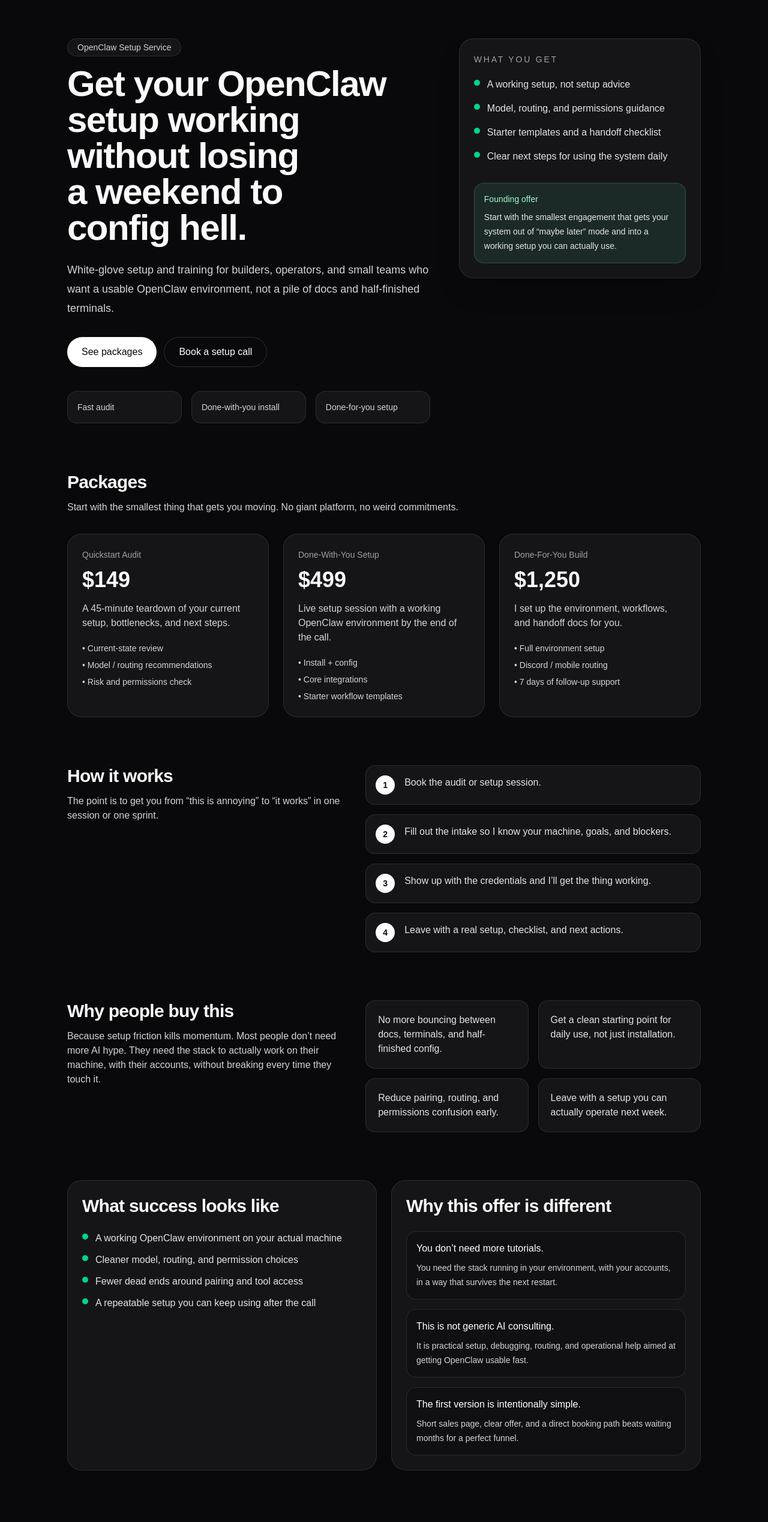
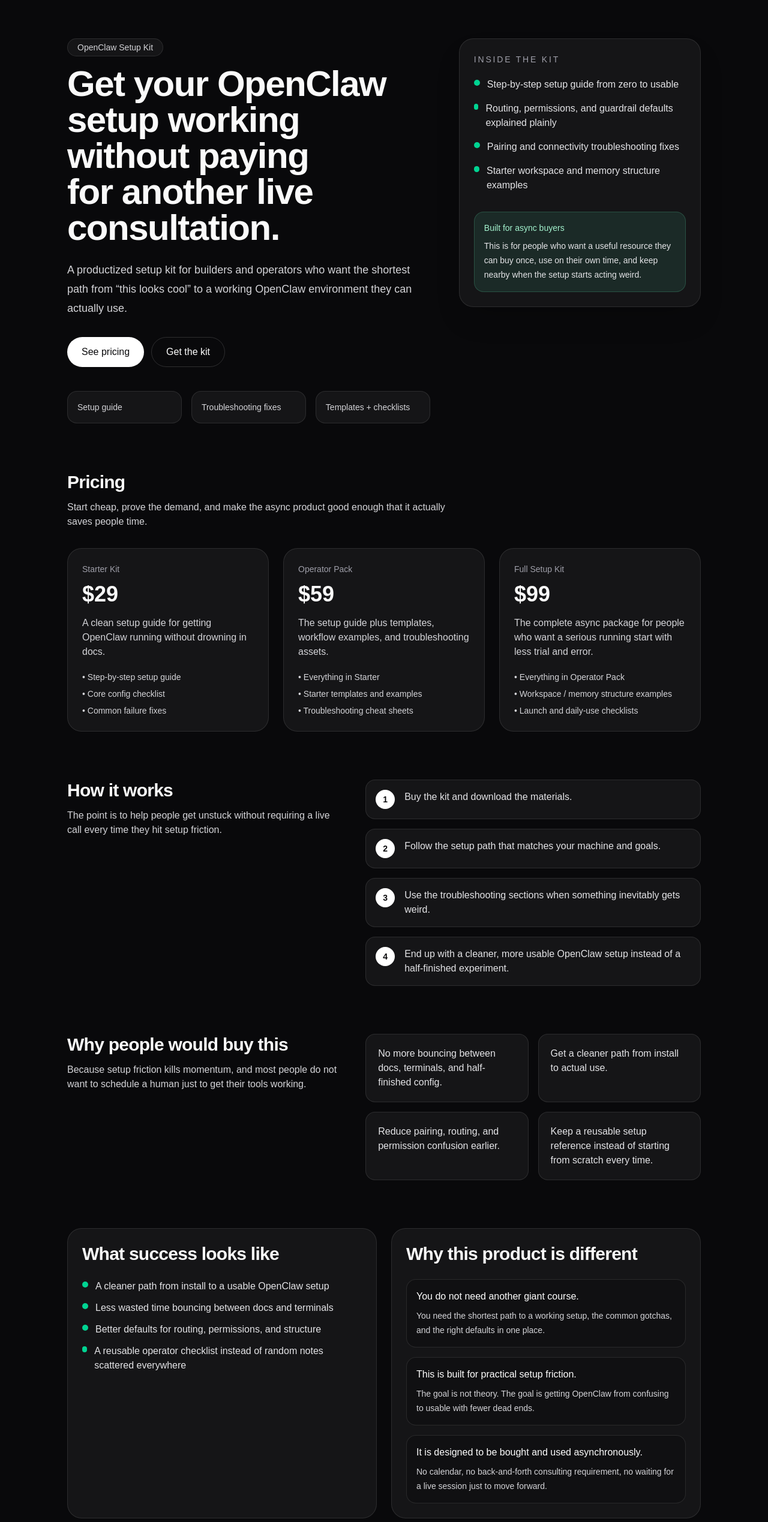
Before and after one commit to Jadkins333/openclaw-setup-service-v2, a Next.js app: page / in a window 1280 px wide. Shown: the top 2538 px of the page at 60% size. Built offline with nearby package versions, Linux system fonts and the light colour scheme.

Commit message:
Pivot landing page to OpenClaw Setup Kit

```diff
--- a/src/app/layout.tsx
+++ b/src/app/layout.tsx
@@ -13,8 +13,8 @@
 });
 
 export const metadata: Metadata = {
-  title: "OpenClaw Setup Service",
-  description: "White-glove OpenClaw setup and training for builders and small teams.",
+  title: "OpenClaw Setup Kit",
+  description: "A productized guide, templates, and troubleshooting kit for getting OpenClaw running with less friction.",
 };
 
 export default function RootLayout({
--- a/src/app/page.tsx
+++ b/src/app/page.tsx
@@ -1,85 +1,94 @@
-const packages = [
+const productTiers = [
   {
-    name: "Quickstart Audit",
-    price: "$149",
-    summary: "A 45-minute teardown of your current setup, bottlenecks, and next steps.",
+    name: "Starter Kit",
+    price: "$29",
+    summary: "A clean setup guide for getting OpenClaw running without drowning in docs.",
     bullets: [
-      "Current-state review",
-      "Model / routing recommendations",
-      "Risk and permissions check",
+      "Step-by-step setup guide",
+      "Core config checklist",
+      "Common failure fixes",
     ],
   },
   {
-    name: "Done-With-You Setup",
-    price: "$499",
-    summary: "Live setup session with a working OpenClaw environment by the end of the call.",
+    name: "Operator Pack",
+    price: "$59",
+    summary: "The setup guide plus templates, workflow examples, and troubleshooting assets.",
     bullets: [
-      "Install + config",
-      "Core integrations",
-      "Starter workflow templates",
+      "Everything in Starter",
+      "Starter templates and examples",
+      "Troubleshooting cheat sheets",
     ],
   },
   {
-    name: "Done-For-You Build",
-    price: "$1,250",
-    summary: "I set up the environment, workflows, and handoff docs for you.",
+    name: "Full Setup Kit",
+    price: "$99",
+    summary: "The complete async package for people who want a serious running start with less trial and error.",
     bullets: [
-      "Full environment setup",
-      "Discord / mobile routing",
-      "7 days of follow-up support",
+      "Everything in Operator Pack",
+      "Workspace / memory structure examples",
+      "Launch and daily-use checklists",
     ],
   },
 ];
 
+const contents = [
+  "Step-by-step setup guide from zero to usable",
+  "Routing, permissions, and guardrail defaults explained plainly",
+  "Pairing and connectivity troubleshooting fixes",
+  "Starter workspace and memory structure examples",
+  "First useful workflow ideas so the install actually leads somewhere",
+  "A practical checklist for what to do after setup is complete",
+];
+
 const steps = [
-  "Book the audit or setup session.",
-  "Fill out the intake so I know your machine, goals, and blockers.",
-  "Show up with the credentials and I’ll get the thing working.",
-  "Leave with a real setup, checklist, and next actions.",
+  "Buy the kit and download the materials.",
+  "Follow the setup path that matches your machine and goals.",
+  "Use the troubleshooting sections when something inevitably gets weird.",
+  "End up with a cleaner, more usable OpenClaw setup instead of a half-finished experiment.",
 ];
 
 const faqs = [
   {
     question: "Who is this for?",
     answer:
-      "People who want OpenClaw working on a real machine with real channels, not people looking for a vague AI strategy deck.",
+      "People who want OpenClaw working on a real machine with real channels, not people looking for vague AI inspiration.",
   },
   {
-    question: "What can you help set up?",
+    question: "Is this a PDF only?",
     answer:
-      "Local installs, routing, node pairing, Discord/mobile access, memory basics, guardrails, starter workflows, and the first useful skills/templates.",
+      "No. The better version is a setup kit: guide, templates, checklists, examples, and troubleshooting notes. The PDF is only one part of it.",
   },
   {
     question: "Do I need to be technical?",
     answer:
-      "Not especially. It helps if you’re comfortable sharing screens and following a checklist, but the service is designed to reduce setup friction, not add to it.",
+      "You do not need to be deeply technical, but you do need to be willing to follow instructions and poke around your machine a little.",
   },
   {
-    question: "What happens after the session?",
+    question: "Will this fix every possible setup problem?",
     answer:
-      "You leave with a working environment, handoff notes, and a clear next-step list so you’re not stuck the next day wondering what broke.",
+      "No guide can promise that, but the point is to eliminate the common failure modes and give you a much better chance of getting to a working setup quickly.",
   },
 ];
 
 const outcomes = [
-  "A working OpenClaw environment on your actual machine",
-  "Cleaner model, routing, and permission choices",
-  "Fewer dead ends around pairing and tool access",
-  "A repeatable setup you can keep using after the call",
+  "A cleaner path from install to a usable OpenClaw setup",
+  "Less wasted time bouncing between docs and terminals",
+  "Better defaults for routing, permissions, and structure",
+  "A reusable operator checklist instead of random notes scattered everywhere",
 ];
 
-const objections = [
+const reasons = [
   {
-    title: "You don’t need more tutorials.",
-    copy: "You need the stack running in your environment, with your accounts, in a way that survives the next restart.",
+    title: "You do not need another giant course.",
+    copy: "You need the shortest path to a working setup, the common gotchas, and the right defaults in one place.",
   },
   {
-    title: "This is not generic AI consulting.",
-    copy: "It is practical setup, debugging, routing, and operational help aimed at getting OpenClaw usable fast.",
+    title: "This is built for practical setup friction.",
+    copy: "The goal is not theory. The goal is getting OpenClaw from confusing to usable with fewer dead ends.",
   },
   {
-    title: "The first version is intentionally simple.",
-    copy: "Short sales page, clear offer, and a direct booking path beats waiting months for a perfect funnel.",
+    title: "It is designed to be bought and used asynchronously.",
+    copy: "No calendar, no back-and-forth consulting requirement, no waiting for a live session just to move forward.",
   },
 ];
 
@@ -90,37 +99,36 @@
         <div className="grid gap-12 lg:grid-cols-[1.2fr_0.8fr] lg:items-start">
           <div className="max-w-3xl">
             <p className="mb-4 inline-flex rounded-full border border-white/10 bg-white/5 px-4 py-1 text-sm text-zinc-300">
-              OpenClaw Setup Service
+              OpenClaw Setup Kit
             </p>
             <h1 className="text-5xl font-semibold tracking-tight text-balance sm:text-6xl">
-              Get your OpenClaw setup working without losing a weekend to config hell.
+              Get your OpenClaw setup working without paying for another live consultation.
             </h1>
             <p className="mt-6 max-w-2xl text-lg leading-8 text-zinc-300">
-              White-glove setup and training for builders, operators, and small teams
-              who want a usable OpenClaw environment, not a pile of docs and half-finished
-              terminals.
+              A productized setup kit for builders and operators who want the shortest path
+              from “this looks cool” to a working OpenClaw environment they can actually use.
             </p>
 
             <div className="mt-8 flex flex-col gap-3 sm:flex-row">
               <a
-                href="#packages"
+                href="#pricing"
                 className="inline-flex items-center justify-center rounded-full bg-white px-6 py-3 font-medium text-zinc-950 transition hover:bg-zinc-200"
               >
-                See packages
+                See pricing
               </a>
               <a
-                href="#contact"
+                href="#buy"
                 className="inline-flex items-center justify-center rounded-full border border-white/15 px-6 py-3 font-medium text-white transition hover:bg-white/5"
               >
-                Book a setup call
+                Get the kit
               </a>
             </div>
 
             <div className="mt-10 grid gap-4 sm:grid-cols-3">
               {[
-                "Fast audit",
-                "Done-with-you install",
-                "Done-for-you setup",
+                "Setup guide",
+                "Troubleshooting fixes",
+                "Templates + checklists",
               ].map((item) => (
                 <div key={item} className="rounded-2xl border border-white/10 bg-white/5 p-4 text-sm text-zinc-300">
                   {item}
@@ -130,14 +138,9 @@
           </div>
 
           <aside className="rounded-3xl border border-white/10 bg-white/5 p-6 shadow-2xl shadow-black/20">
-            <p className="text-sm uppercase tracking-[0.2em] text-zinc-400">What you get</p>
+            <p className="text-sm uppercase tracking-[0.2em] text-zinc-400">Inside the kit</p>
             <ul className="mt-5 space-y-4 text-zinc-200">
-              {[
-                "A working setup, not setup advice",
-                "Model, routing, and permissions guidance",
-                "Starter templates and a handoff checklist",
-                "Clear next steps for using the system daily",
-              ].map((item) => (
+              {contents.slice(0, 4).map((item) => (
                 <li key={item} className="flex gap-3">
                   <span className="mt-1 h-2.5 w-2.5 rounded-full bg-emerald-400" />
                   <span>{item}</span>
@@ -146,29 +149,29 @@
             </ul>
 
             <div className="mt-8 rounded-2xl border border-emerald-300/20 bg-emerald-300/10 p-4">
-              <p className="text-sm font-medium text-emerald-200">Founding offer</p>
+              <p className="text-sm font-medium text-emerald-200">Built for async buyers</p>
               <p className="mt-2 text-sm leading-6 text-zinc-200">
-                Start with the smallest engagement that gets your system out of “maybe later” mode and into a working setup you can actually use.
+                This is for people who want a useful resource they can buy once, use on their own time, and keep nearby when the setup starts acting weird.
               </p>
             </div>
           </aside>
         </div>
 
-        <section id="packages" className="mt-20">
-          <h2 className="text-3xl font-semibold tracking-tight">Packages</h2>
+        <section id="pricing" className="mt-20">
+          <h2 className="text-3xl font-semibold tracking-tight">Pricing</h2>
           <p className="mt-3 max-w-2xl text-zinc-300">
-            Start with the smallest thing that gets you moving. No giant platform, no weird commitments.
+            Start cheap, prove the demand, and make the async product good enough that it actually saves people time.
           </p>
           <div className="mt-8 grid gap-6 lg:grid-cols-3">
-            {packages.map((pkg) => (
-              <article key={pkg.name} className="rounded-3xl border border-white/10 bg-white/5 p-6">
-                <p className="text-sm text-zinc-400">{pkg.name}</p>
+            {productTiers.map((tier) => (
+              <article key={tier.name} className="rounded-3xl border border-white/10 bg-white/5 p-6">
+                <p className="text-sm text-zinc-400">{tier.name}</p>
                 <div className="mt-3 flex items-end gap-3">
-                  <span className="text-4xl font-semibold">{pkg.price}</span>
+                  <span className="text-4xl font-semibold">{tier.price}</span>
                 </div>
-                <p className="mt-4 text-zinc-300">{pkg.summary}</p>
+                <p className="mt-4 text-zinc-300">{tier.summary}</p>
                 <ul className="mt-5 space-y-2 text-sm text-zinc-300">
-                  {pkg.bullets.map((bullet) => (
+                  {tier.bullets.map((bullet) => (
                     <li key={bullet}>• {bullet}</li>
                   ))}
                 </ul>
@@ -181,7 +184,7 @@
           <div>
             <h2 className="text-3xl font-semibold tracking-tight">How it works</h2>
             <p className="mt-3 text-zinc-300">
-              The point is to get you from “this is annoying” to “it works” in one session or one sprint.
+              The point is to help people get unstuck without requiring a live call every time they hit setup friction.
             </p>
           </div>
           <div className="space-y-4">
@@ -198,17 +201,17 @@
 
         <section className="mt-20 grid gap-10 lg:grid-cols-[0.9fr_1.1fr]">
           <div>
-            <h2 className="text-3xl font-semibold tracking-tight">Why people buy this</h2>
+            <h2 className="text-3xl font-semibold tracking-tight">Why people would buy this</h2>
             <p className="mt-3 max-w-xl text-zinc-300">
-              Because setup friction kills momentum. Most people don’t need more AI hype. They need the stack to actually work on their machine, with their accounts, without breaking every time they touch it.
+              Because setup friction kills momentum, and most people do not want to schedule a human just to get their tools working.
             </p>
           </div>
           <div className="grid gap-4 sm:grid-cols-2">
             {[
               "No more bouncing between docs, terminals, and half-finished config.",
-              "Get a clean starting point for daily use, not just installation.",
-              "Reduce pairing, routing, and permissions confusion early.",
-              "Leave with a setup you can actually operate next week.",
+              "Get a cleaner path from install to actual use.",
+              "Reduce pairing, routing, and permission confusion earlier.",
+              "Keep a reusable setup reference instead of starting from scratch every time.",
             ].map((item) => (
               <div key={item} className="rounded-2xl border border-white/10 bg-white/5 p-5 text-zinc-200">
                 {item}
@@ -231,9 +234,9 @@
           </div>
 
           <div className="rounded-3xl border border-white/10 bg-white/5 p-6">
-            <h2 className="text-3xl font-semibold tracking-tight">Why this offer is different</h2>
+            <h2 className="text-3xl font-semibold tracking-tight">Why this product is different</h2>
             <div className="mt-6 space-y-4">
-              {objections.map((item) => (
+              {reasons.map((item) => (
                 <div key={item.title} className="rounded-2xl border border-white/10 bg-black/20 p-4">
                   <h3 className="font-medium text-white">{item.title}</h3>
                   <p className="mt-2 text-sm leading-6 text-zinc-300">{item.copy}</p>
@@ -255,27 +258,27 @@
           </div>
         </section>
 
-        <section id="contact" className="mt-20 rounded-3xl border border-white/10 bg-emerald-400/10 p-8">
-          <h2 className="text-3xl font-semibold tracking-tight">Want help getting your setup live?</h2>
+        <section id="buy" className="mt-20 rounded-3xl border border-white/10 bg-emerald-400/10 p-8">
+          <h2 className="text-3xl font-semibold tracking-tight">Get the OpenClaw Setup Kit</h2>
           <p className="mt-3 max-w-2xl text-zinc-200">
-            This is the first real version of the offer: a live page, clear packages, and a direct path for people to raise their hand. Next layer is wiring in an intake form and a payment path.
+            This is the product-first version of the offer: a live page, a clear async product, and a direct path to purchase once checkout is wired in.
           </p>
           <div className="mt-6 flex flex-col gap-3 sm:flex-row">
             <a
-              href="mailto:hello@example.com?subject=OpenClaw%20Setup%20Inquiry"
+              href="mailto:hello@example.com?subject=OpenClaw%20Setup%20Kit"
               className="inline-flex items-center justify-center rounded-full bg-emerald-300 px-6 py-3 font-medium text-zinc-950 transition hover:bg-emerald-200"
             >
-              Book by email
+              Request early access
             </a>
             <a
-              href="#packages"
+              href="#pricing"
               className="inline-flex items-center justify-center rounded-full border border-white/15 px-6 py-3 font-medium text-white transition hover:bg-white/5"
             >
-              Compare packages
+              Compare tiers
             </a>
           </div>
           <p className="mt-4 text-sm text-zinc-300">
-            If you’re stuck on setup, routing, permissions, or pairing, send the current state and the blocker. We’ll scope the fastest path to working.
+            Next layer is wiring this into a real checkout + delivery flow so the kit can be bought without needing a live conversation.
           </p>
         </section>
       </section>
```
